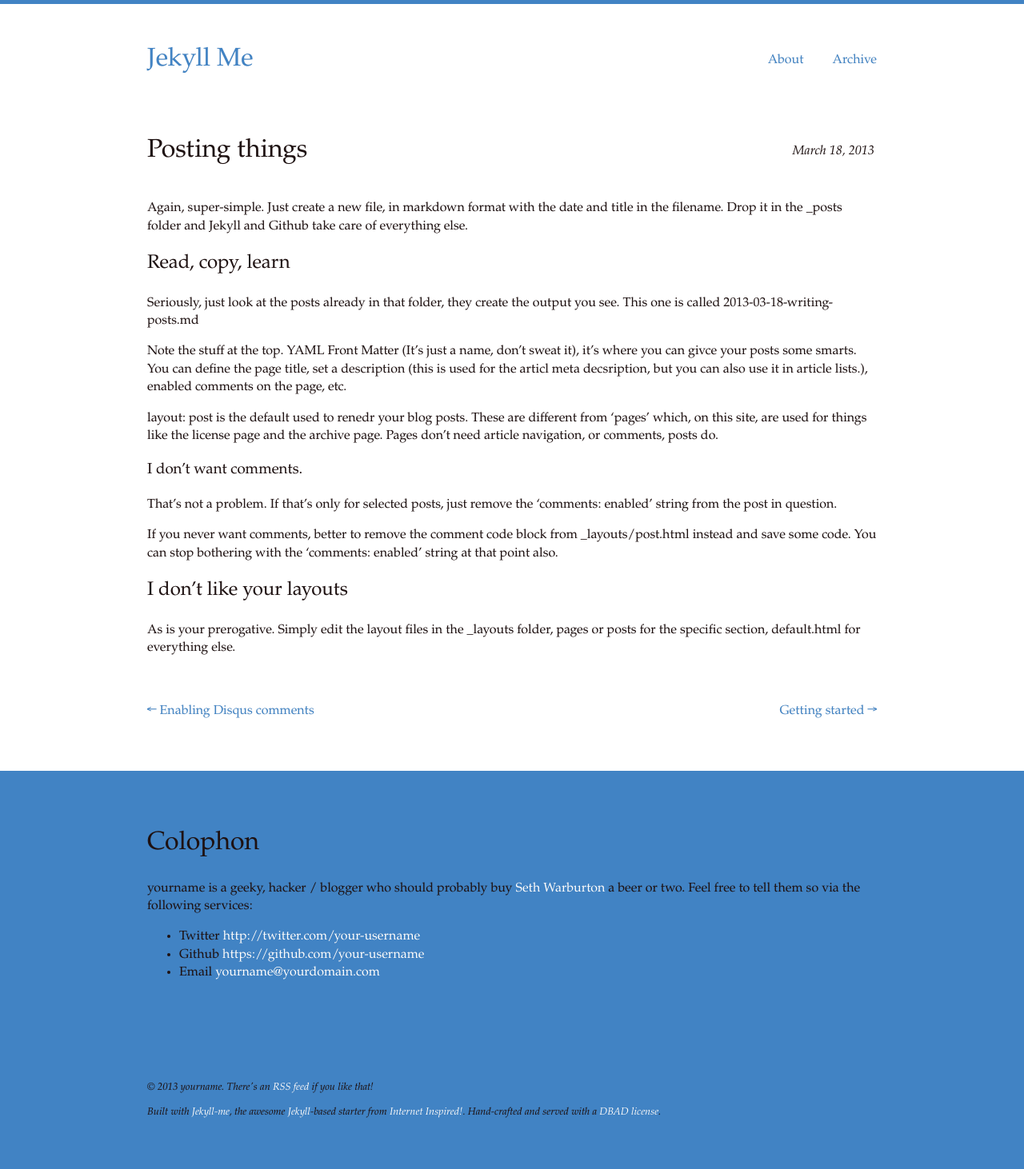
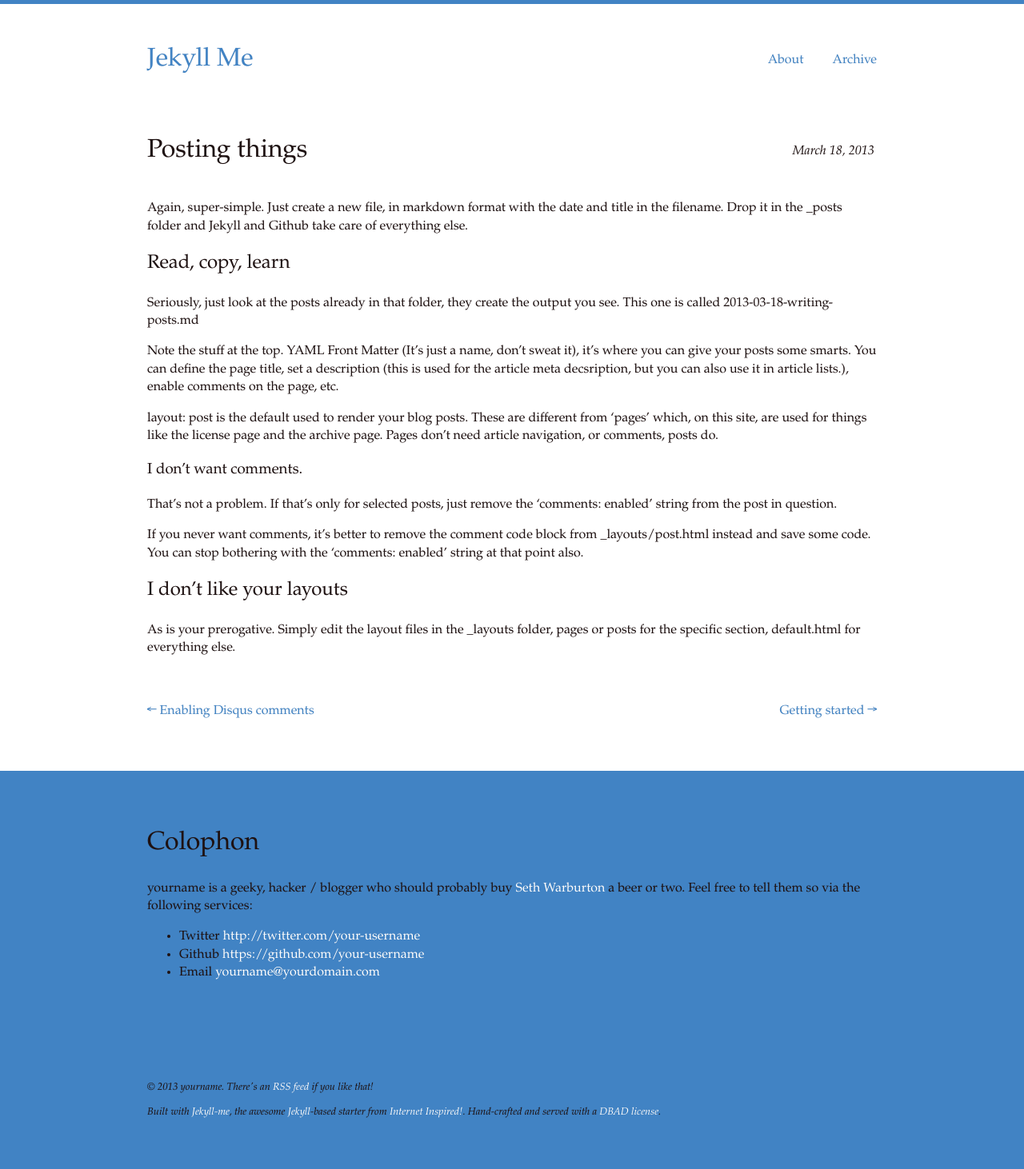
Before and after one commit to toretto/nternetinspired.github.com, a Jekyll site: the page built from _posts/2013-03-18-writing-posts.md, in a window 1280 px wide. Shown: the whole page at 80% size. Built offline with Jekyll 4.4.1, drawn with Linux system fonts in a browser that asks for light colours.

Commit message:
Cleaning up some typo's
Cleaning up some typo's; there's nothing more to it.

```diff
--- a/_posts/2013-03-18-writing-posts.md
+++ b/_posts/2013-03-18-writing-posts.md
@@ -9,14 +9,14 @@
 ##Read, copy, learn
 Seriously, just look at the posts already in that folder, they create the output you see. This one is called 2013-03-18-writing-posts.md
 
-Note the stuff at the top. YAML Front Matter (It's just a name, don't sweat it), it's where you can givce your posts some smarts. You can define the page title, set a description (this is used for the articl meta decsription, but you can also use it in article lists.), enabled comments on the page, etc.
+Note the stuff at the top. YAML Front Matter (It's just a name, don't sweat it), it's where you can give your posts some smarts. You can define the page title, set a description (this is used for the article meta decsription, but you can also use it in article lists.), enable comments on the page, etc.
 
-layout: post is the default used to renedr your blog posts. These are different from 'pages' which, on this site, are used for things like the license page and the archive page. Pages don't need article navigation, or comments, posts do.
+layout: post is the default used to render your blog posts. These are different from 'pages' which, on this site, are used for things like the license page and the archive page. Pages don't need article navigation, or comments, posts do.
 
 ###I don't want comments.
 That's not a problem. If that's only for selected posts, just remove the 'comments: enabled' string from the post in question.
 
-If you never want comments, better to remove the comment code block from _layouts/post.html instead and save some code. You can stop bothering with the 'comments: enabled' string at that point also.
+If you never want comments, it's better to remove the comment code block from _layouts/post.html instead and save some code. You can stop bothering with the 'comments: enabled' string at that point also.
 
 ##I don't like your layouts
 As is your prerogative. Simply edit the layout files in the _layouts folder, pages or posts for the specific section, default.html for everything else.
```
